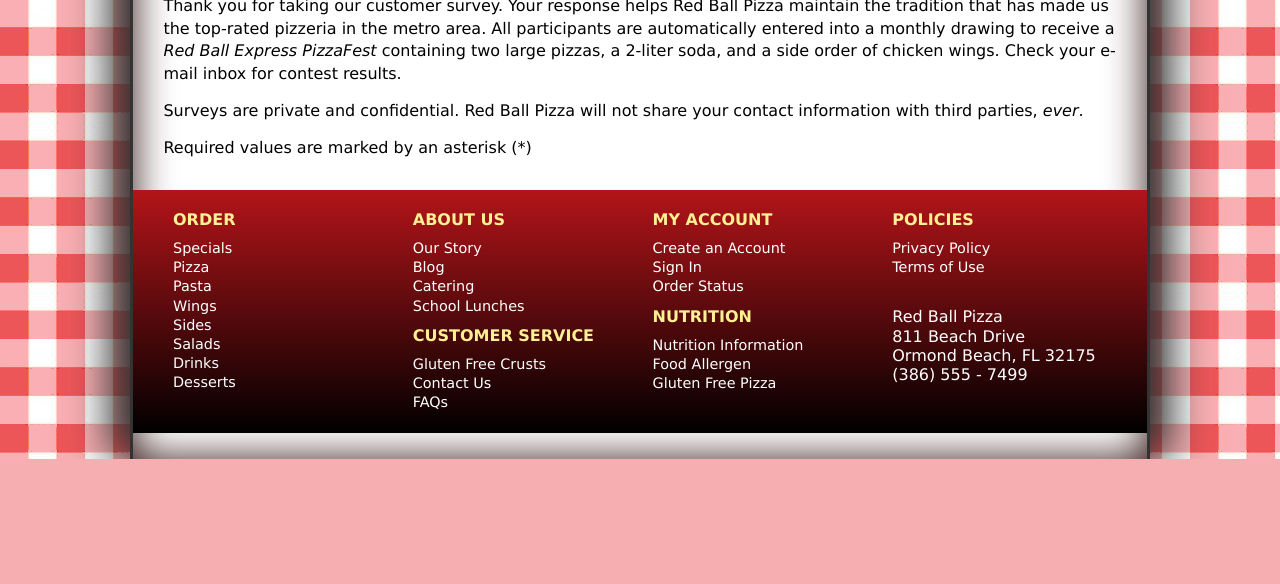
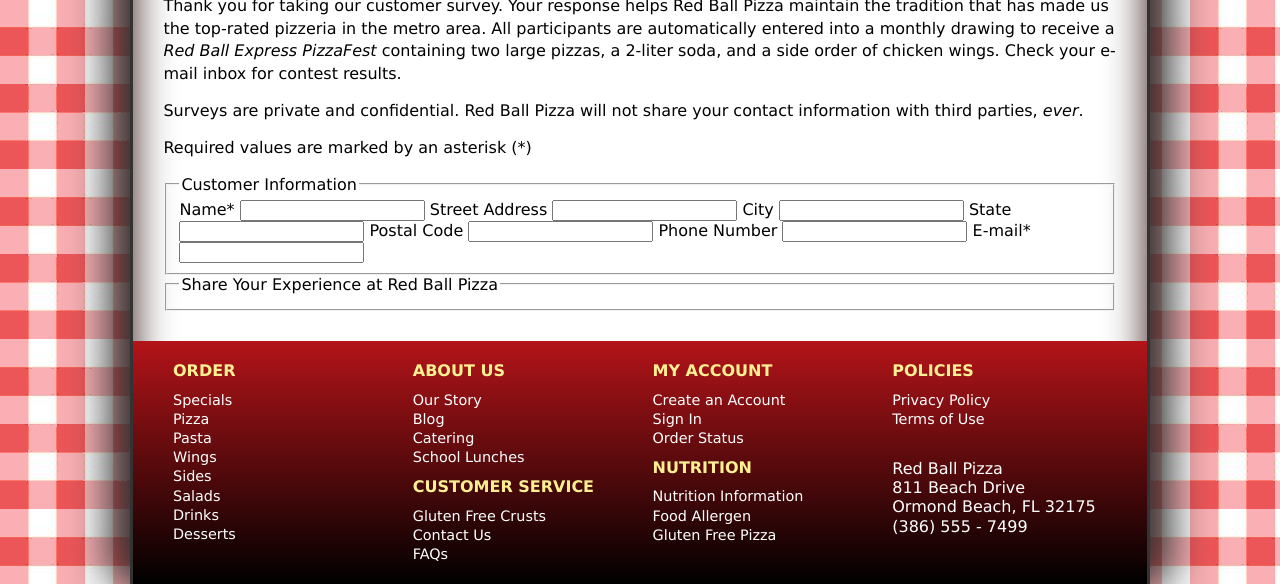
Before and after one commit to Siddharth10-02/S1_Exercise_05_07, a plain HTML site: page rb_survey_txt.html in a window 1280 px wide. Shown: the part 341-925 px from the top of the page. Before the commit the page ends 800 px from the top, so only its background shows below. Drawn offline with Linux system fonts and the light colour scheme.

Commit message:
Working with Forms
Created form/field sets and created input boxes.

```diff
--- a/rb_survey_txt.html
+++ b/rb_survey_txt.html
@@ -15,6 +15,7 @@
    <title>Red Ball Survey</title>
    <link href="rb_reset.css" rel="stylesheet" />
    <link href="rb_styles.css" rel="stylesheet" />
+   <script type="text/javascript" src="rb_formsubmit.js"></script>
 
 </head>
 
@@ -48,6 +49,37 @@
          parties, <em>ever</em>. </p>
       <p>Required values are marked by an asterisk (*)</p>
 
+      <!-- Begin form -->
+      <form id="survey" action="http://www.example.com/redball/survey" method="post">
+                <fieldset id="custInfo">
+                        <legend>Customer Information</legend>
+                        Name*
+                        <input type="text" name="custName" id="name">
+
+                        Street Address
+                        <input type="text" name="custStreet" id="street">
+
+                        City
+                        <input type="text" name="custCity" id="city">
+
+                        State
+                        <input type="text" name="custState" id="state">
+
+                        Postal Code
+                        <input type="text" name="custZip" id="zip">
+
+                        Phone Number
+                        <input type="text" name="custPhone" id="phone">
+
+                        E-mail*
+                        <input type="text" name="custEmail" id="email">
+                </fieldset>
+
+                <fieldset id="expInfo">
+                        <legend>Share Your Experience at Red Ball Pizza</legend>
+                </fieldset>
+      </form>
+
 
    </section>
    <footer>
```
